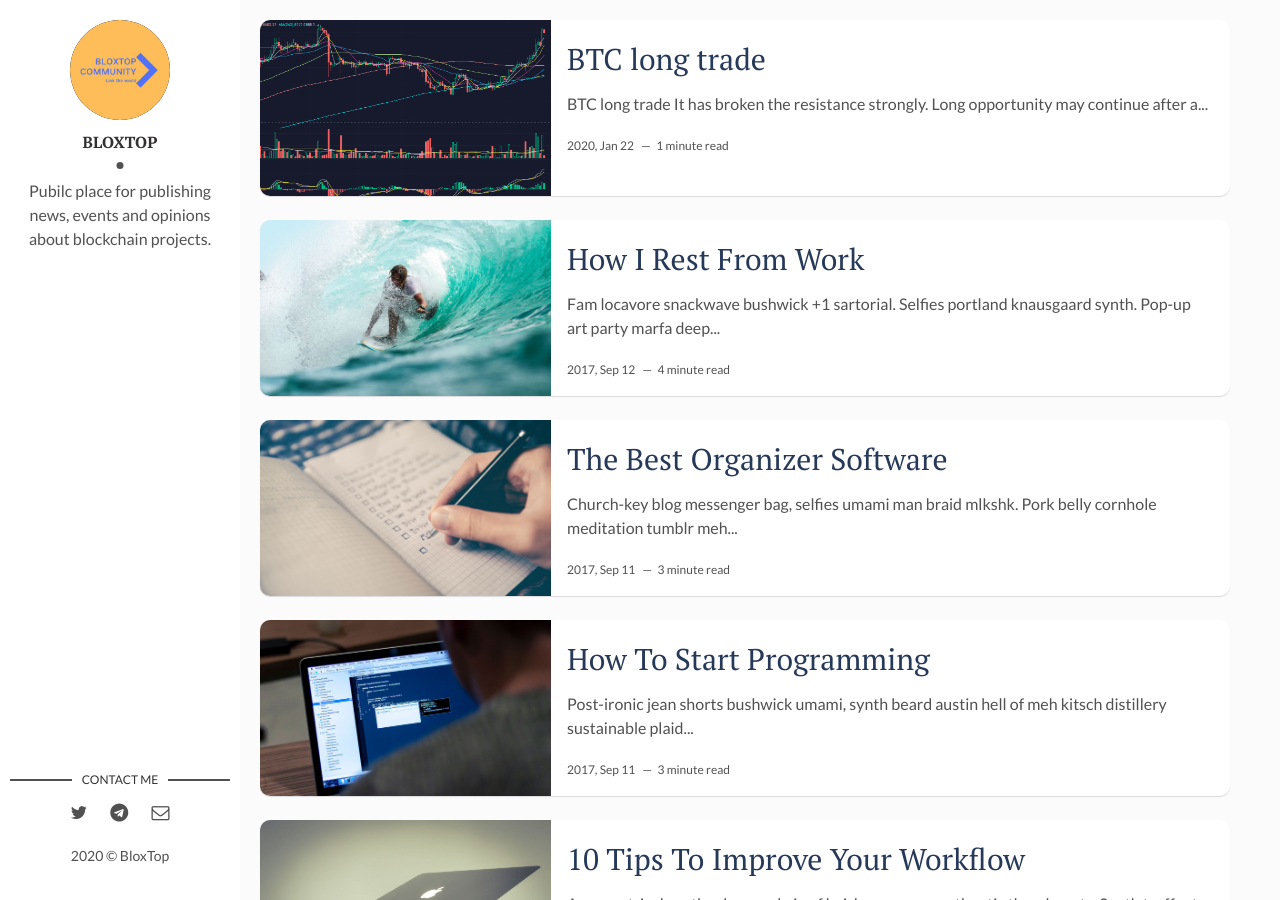
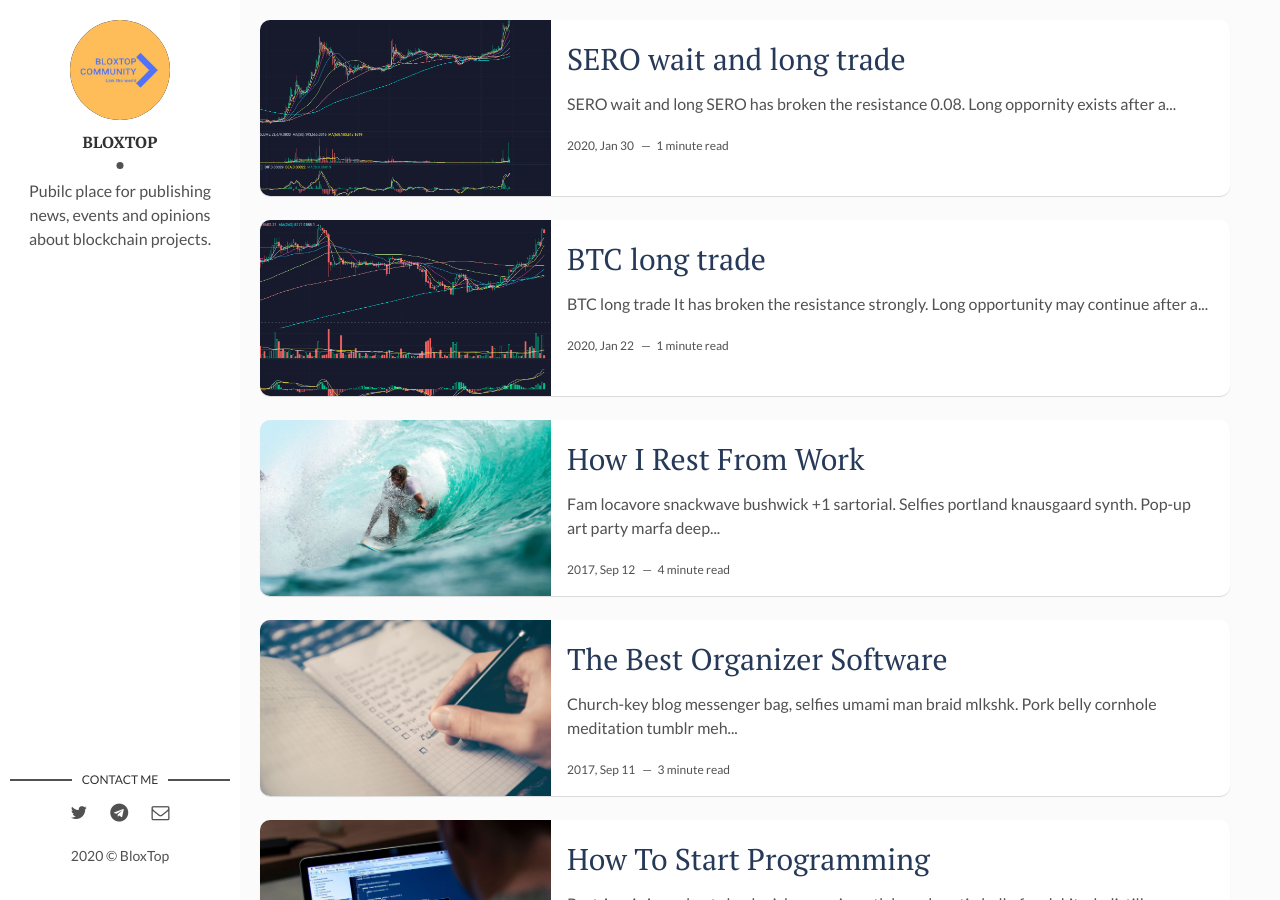
Before and after one commit to bloxtop/bloxtop.github.io, a Jekyll site: the page built from index.html, in a window 1280 px wide and 900 px high. Built offline with Jekyll 4.4.1, drawn with Linux system fonts in a browser that asks for light colours; the list of posts is cut into pages by our own code; some of the changed lines change nothing that is shown.

Commit message:
new post

```diff
--- a/_config.yml
+++ b/_config.yml
@@ -25,7 +25,7 @@ discus-identifier: mr-brown # add your discus identifier
 analytics: # Google Analytics
 
 # Tickers
-tickers: bitcoin,ethereum,eos,ripple,litecoin
+tickers: bitcoin,super-zero
 
 # Build Settings
 markdown: kramdown
--- /dev/null
+++ b/_posts/2020-01-30-SERO-wait-and-long-trade.markdown
@@ -0,0 +1,24 @@
+---
+layout: post
+title: SERO wait and long trade
+date: 2020-01-30 17:18:20 +0800
+description: You’ll find this post in your `_posts` directory. Go ahead and edit it and re-build the site to see your changes. # Add post description (optional)
+img: SERO-2020-01-30.png # Add image post (optional)
+fig-caption: # Add figcaption (optional)
+tags: [News, Market]
+---
+
+## SERO wait and long
+
+![SERO-2020-01-30]({{site.baseurl}}/assets/img/SERO-2020-01-30.png)
+
+SERO has broken the resistance 0.08. Long oppornity exists after a pullback. Let's wait and long.
+
+## News and Events
+
+* Origo will burn 15% of total OGO supply. According to the recent blog post Origo has just burned 5% of total supply and will burn eventually another 10% during unspecified period of time. The tokens will come from from the Ecosystem Reserve (90M OGO) and from the Foundation Reserve (60M OGO).
+Origo has launched its mainnet earlier this month. The token swap schedule has not been releases yet.
+* Binance US has enabled staking for its users as of February 2020. Algorand (ALGO) and Cosmos (ATOM) will be the first coins available for staking on the platform.
+
+
+*Past performance does not guarantee future results. We are not investment advisors and do not provide investment or financial advice*
```
Also changed, not shown: assets/img/SERO-2020-01-30.png (added).
